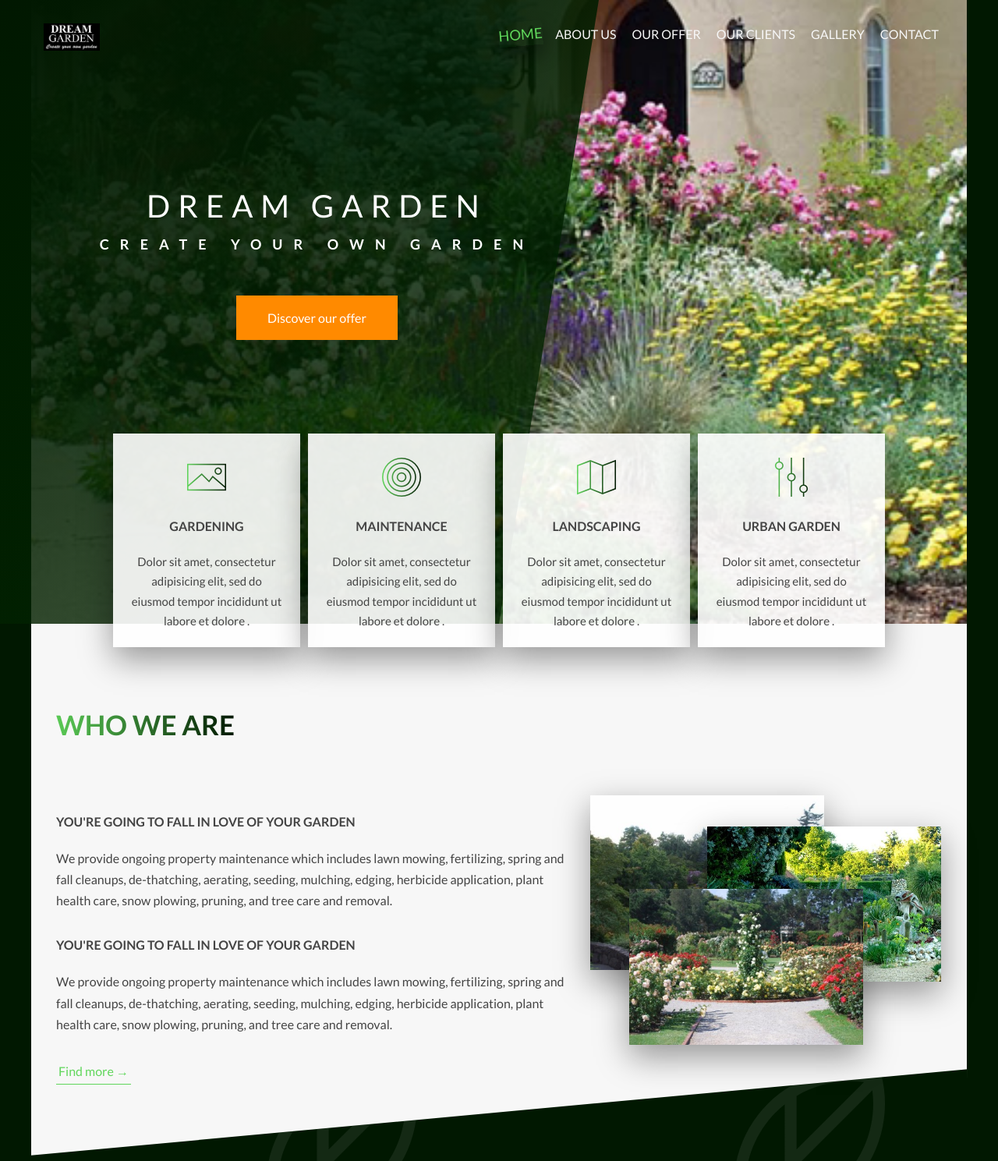
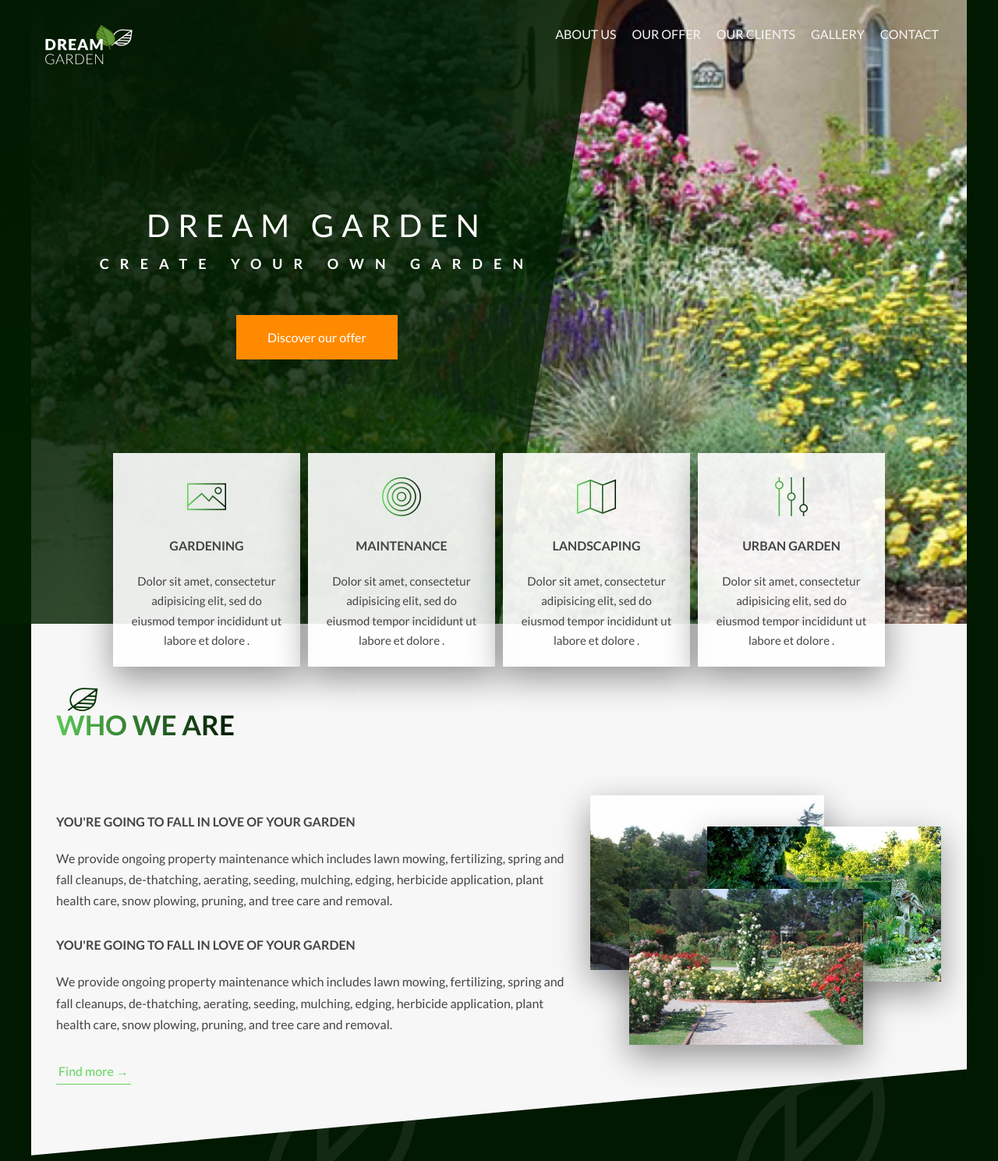
Before and after one commit to dianamartina/dream-garden, a website: page index.html in a window 1280 px wide. Shown: the top 1489 px of the page at 78% size. Drawn offline with Linux system fonts and the light colour scheme.

Commit message:
logo and leaf detail h2

```diff
--- a/index.html
+++ b/index.html
@@ -16,14 +16,11 @@
     <header class="header">
         <div class="header__logo-nav">
             <div class="header__logo-box">
-                <img src="img/logo.png" alt="logo" class="header__logo">
+                <span class="header__logo"> </span>
             </div>
             <div class="header__navigation">
                 <div class="navigation">
                     <ul class="navigation__list">
-                        <li class="navigation__item">
-                            <a href="#about" class="navigation__link--active">Home</a>
-                        </li>
                         <li class="navigation__item">
                             <a href="#about" class="navigation__link">About us</a>
                         </li>
--- a/sass/abstracts/_variables.scss
+++ b/sass/abstracts/_variables.scss
@@ -18,7 +18,7 @@ $color-grey-light-4: #d8d8d8;
 
 $color-grey-dark-1: #444;
 $color-grey-dark-2: #777;
-$color-grey-dark-3: rgb(26, 26, 26);
+$color-grey-dark-3: #1a1a1a;
 
 $color-white: #ffffff;
 $color-black: #000000;
--- a/sass/base/_typography.scss
+++ b/sass/base/_typography.scss
@@ -51,6 +51,18 @@ body {
   color: transparent;
   position: relative;
   z-index: 2;
+
+  &::before {
+    content: "";
+    width: 10rem;
+    height: 5rem;
+    background-image: url("../../img/leaves.svg");
+    background-repeat: no-repeat;
+    background-size: 10rem 5rem;
+    position: absolute;
+    top: -2.7rem;
+    left: 0;
+  }
 }
 
 .heading-2-white {
--- a/sass/components/_navigation.scss
+++ b/sass/components/_navigation.scss
@@ -27,6 +27,7 @@
       color: $color-primary-light;
       box-shadow: 0 1rem 2rem rgba($color-black, 0.4);
       transform: rotate(-5deg) scale(1.15);
+      transform-origin: top right;
     }
   }
 }
--- a/sass/layout/_header.scss
+++ b/sass/layout/_header.scss
@@ -15,7 +15,12 @@
   }
 
   &__logo {
-    height: 3.5rem;
+    display: inline-block;
+    height: 6rem;
+    width: 12rem;
+    background-image: url("../../img/logo.svg");
+    background-repeat: no-repeat;
+    background-size: 12rem 6rem;
   }
 
   &__navigation {
```
Also changed, not shown: css/style.css, img/leaves.svg (added), img/logo.svg (added).
